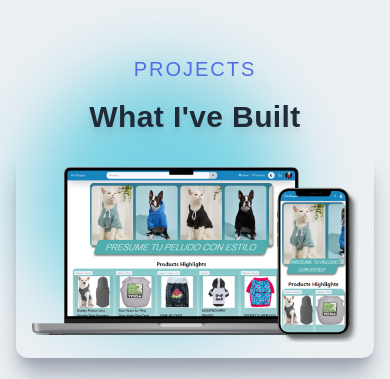
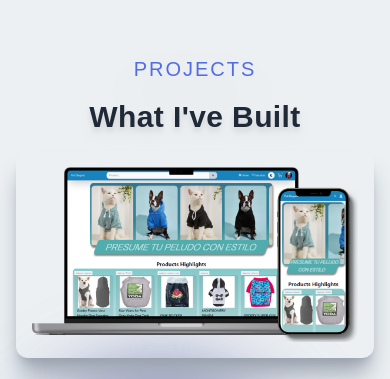
Before and after one commit to Matiaspp96/portfolio, a Next.js app: page / in a window 390 px wide. Shown: the part 2711-3090 px from the top of the page. Built offline with nearby package versions, Linux system fonts and the light colour scheme.

Commit message:
animated

```diff
--- a/components/Projects/Projects.jsx
+++ b/components/Projects/Projects.jsx
@@ -25,8 +25,8 @@ const Projects = props => {
 				</p>
 				<h2 className='text-center py-4'>{projects.subtitle}</h2>
 				<div className='grid md:grid-cols-2 gap-8 relative'>
-					<div className='absolute -z-10 w-72 h-72 top-56 rounded-full mix-blend-multiply filter blur-2xl opacity-50 animate-blob4 md:animate-blob3 animation-delay-2000 bg-cyan-500' />
-					<div className='absolute -z-10 w-72 h-72 top-56 rounded-full mix-blend-multiply filter blur-2xl opacity-50 animate-blob4 md:animate-blob3 animation-delay-4000 bg-pink-500' />
+					<div className='absolute -z-10 w-72 h-72 top-56 rounded-full mix-blend-multiply filter blur-2xl opacity-50 animate-blob4 delay-200 md:animate-blob3 md:animation-delay-2000 bg-cyan-500' />
+					<div className='absolute -z-10 w-72 h-72 top-56 rounded-full mix-blend-multiply filter blur-2xl opacity-50 animate-blob4 md:animate-blob3 md:animation-delay-4000 bg-pink-500' />
 					<div className='absolute -z-10 w-72 h-72 top-56 rounded-full mix-blend-multiply filter blur-2xl opacity-0 md:opacity-50 animate-blob4 md:animate-blob3 bg-purple-500' />
 					<ProjectItem
 						title='Pet Elegant'
```
